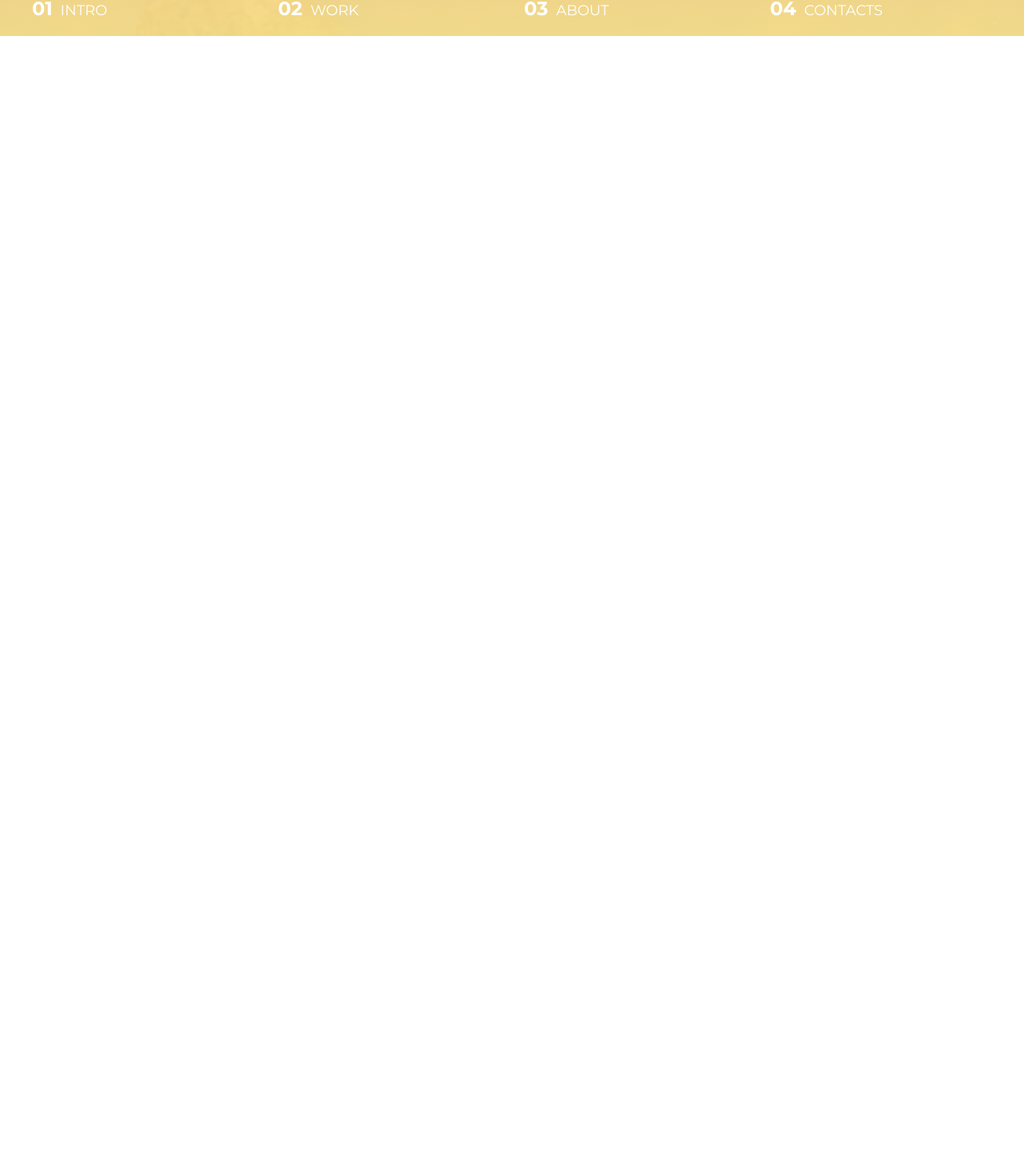
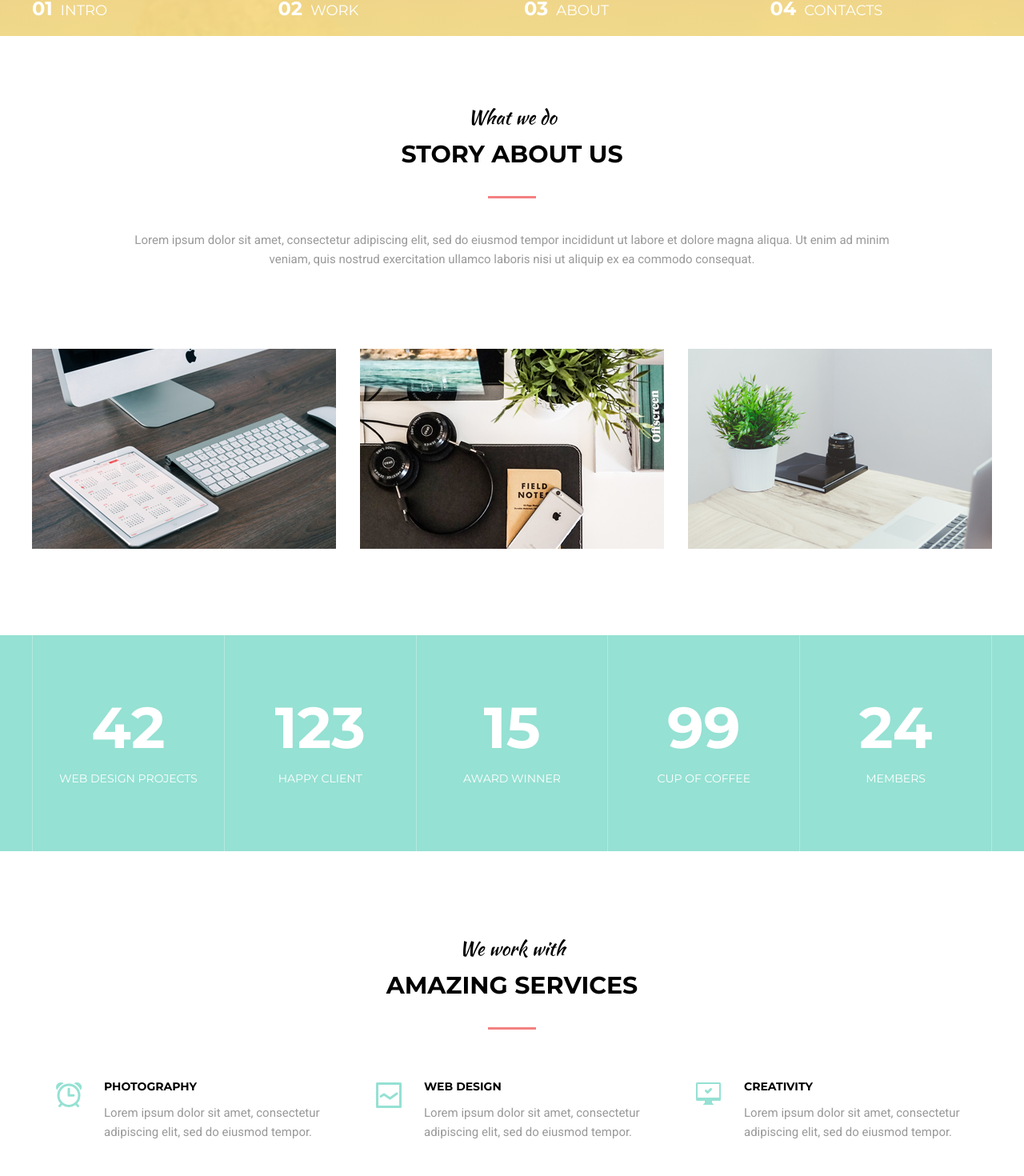
Before and after one commit to hudrdev/mogo-landing, a React (Create React App) app: page / in a window 1280 px wide. Shown: the part 955-2425 px from the top of the page at 80% size. Before the commit the page ends 1000 px from the top, so only its background shows below. Built offline with nearby package versions, Linux system fonts and the light colour scheme.

Commit message:
Base changes
imports added, grid-areas added

```diff
--- a/src/containers/App/App.js
+++ b/src/containers/App/App.js
@@ -1,11 +1,17 @@
 import React from 'react';
 
 import Banner from '../Banner/Banner';
+import AboutUs from '../AboutUs/AboutUs';
+import Facts from '../Facts/Facts';
+import Services from '../Services/Services';
 
 function App() {
     return (
         <div className="App">
             <Banner />
+            <AboutUs />
+            <Facts />
+            <Services />
         </div>
     );
 }
--- a/src/scss/containers/App.scss
+++ b/src/scss/containers/App.scss
@@ -1,6 +1,6 @@
 .App {
     display: grid;
     grid-template-columns: 1fr;
-    grid-template-rows: 100rem;
-    grid-template-areas: 'Banner';
+    grid-template-rows: 100rem min-content;
+    grid-template-areas: 'Banner' 'AboutUs' 'Facts' 'Services';
 }
--- a/src/scss/index.scss
+++ b/src/scss/index.scss
@@ -7,8 +7,12 @@
 // Components
 
 @import './components/Divider.scss';
+@import './components/SectionTitle.scss';
 
 // Containers
 
 @import './containers/App.scss';
 @import './containers/Banner.scss';
+@import './containers/AboutUs.scss';
+@import './containers/Facts.scss';
+@import './containers/Services.scss';
--- a/src/scss/typography.scss
+++ b/src/scss/typography.scss
@@ -1,4 +1,4 @@
-@import url('https://fonts.googleapis.com/css?family=Kaushan+Script|Montserrat:400,700');
+@import url('https://fonts.googleapis.com/css?family=Kaushan+Script|Roboto|Montserrat:400,700');
 
 .Banner {
     &__Slider-title {
@@ -11,8 +11,8 @@
         font-family: 'Montserrat', sans-serif;
         font-size: 15rem;
         font-stretch: 40% !important;
+        font-weight: bold;
         line-height: 14rem;
-        font-weight: bold;
         text-transform: uppercase;
     }
 
@@ -39,3 +39,66 @@
         }
     }
 }
+
+.SectionTitle {
+    &__titleL1 {
+        font-family: 'Kaushan Script', cursive;
+        font-size: 2.4rem;
+    }
+
+    &__titleL2 {
+        font-family: 'Montserrat', sans-serif;
+        font-size: 3rem;
+        font-weight: bold;
+        text-transform: uppercase;
+    }
+}
+
+.AboutUs {
+    &__text {
+        font-family: 'Roboto', sans-serif;
+        font-size: 1.5rem;
+        line-height: 2.4rem;
+        color: #999;
+        text-align: center;
+    }
+
+    &__images-item {
+        font-family: 'Montserrat', sans-serif;
+        font-weight: bold;
+        font-size: 1.8rem;
+        color: white;
+        text-transform: uppercase;
+    }
+}
+
+.Facts__Container {
+    font-family: 'Montserrat', sans-serif;
+    color: white;
+
+    &-number {
+        font-size: 7.2rem;
+        font-weight: bold;
+    }
+
+    &-text {
+        font-size: 1.4rem;
+        text-transform: uppercase;
+    }
+}
+
+.Services__Item {
+    &-title {
+        font-family: 'Montserrat', sans-serif;
+        font-size: 1.4rem;
+        text-transform: uppercase;
+    }
+
+    &-text {
+        font-family: 'Roboto', sans-serif;
+        font-size: 1.5rem;
+        line-height: 2.4rem;
+        color: #999;
+        text-align: left;
+    }
+}
```
